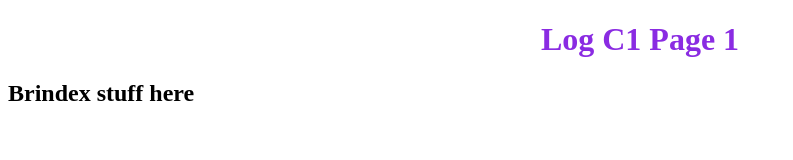
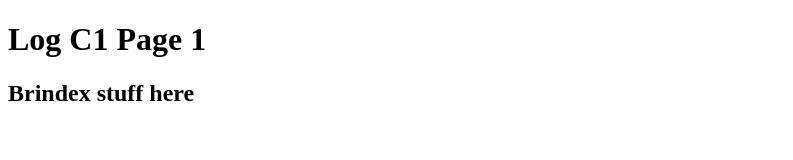
Before and after one commit to user3ff/log-c1-p1, a plain HTML site: page index.html in a window 1280 px wide. Shown: the whole page, without its empty margins (0-793 px from the left). Drawn offline with Linux system fonts and the light colour scheme.

Commit message:
Reverted index to no css style

```diff
--- a/index.html
+++ b/index.html
@@ -4,12 +4,6 @@
     <meta charset="UTF-8">
     <meta name="viewport" content="width=device-width, initial-scale=1.0">
     <title>Document</title>
-    <style>
-        h1{
-            text-align:center;
-            color:blueviolet;
-        }
-    </style>
 </head>
 <body>
     <h1> Log C1 Page 1 </h1>
```
